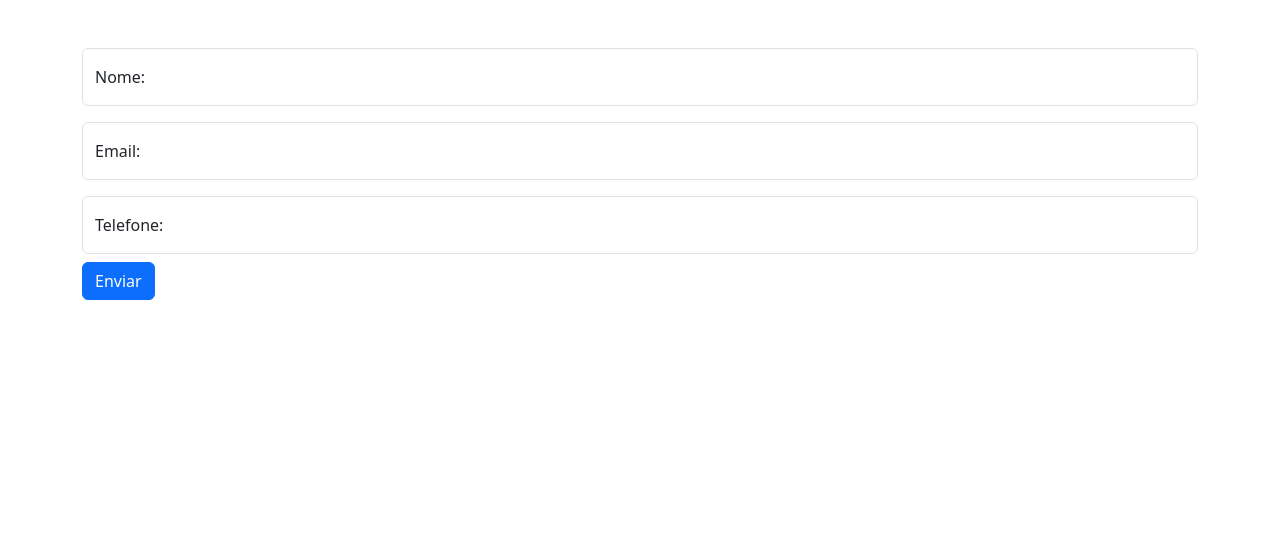
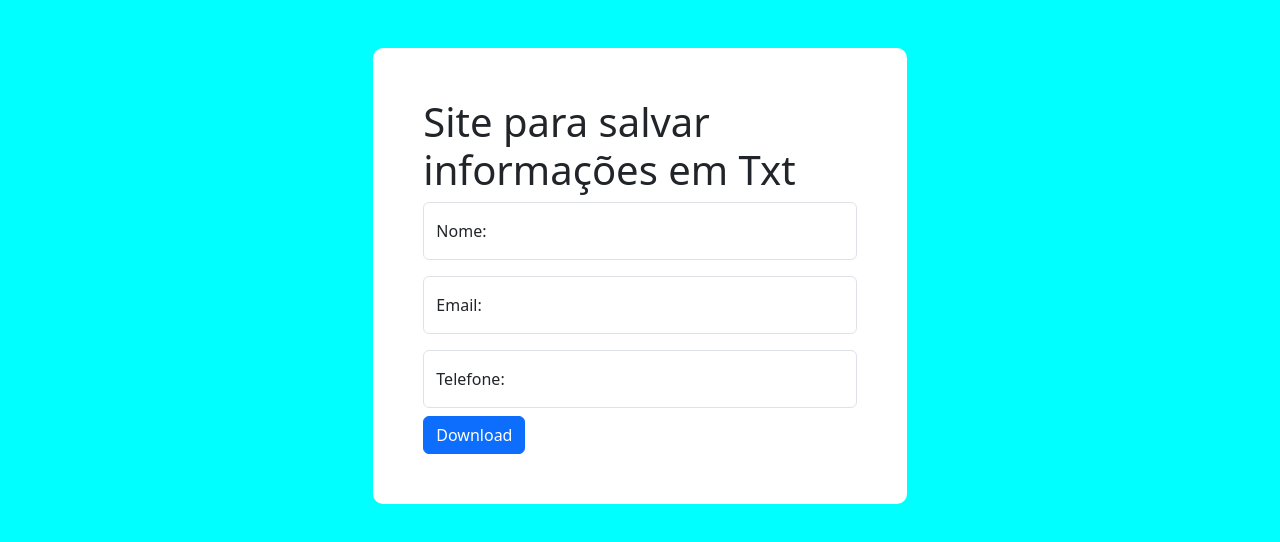
Before and after one commit to Carlos-d4vi/Exerc-cio_bootstrap, a plain HTML site: page index.html in a window 1280 px wide. Drawn offline with nearby package versions, Linux system fonts and the light colour scheme.

Commit message:
alterações de background, Enviar por Download e inclusão de um h1

```diff
--- a/index.html
+++ b/index.html
@@ -11,7 +11,8 @@
     <script src="https://code.jquery.com/jquery-3.7.1.min.js" ></script>
 </head>
 <body>
-    <div class="container mt-5">
+    <div class="container col-5 mt-5">
+        <h1>Site para salvar informações em Txt</h1>
         <form action="submit">
             <div class="form-floating mb-3">
                 <input type="text" class="form-control" id="Nome" placeholder="name">
@@ -25,7 +26,7 @@
                 <input type="tel" class="form-control" id="Telefone" placeholder="Telefone">
                 <label for="floatingInput">Telefone:</label>
             </div>
-            <button class="btn btn-primary">Enviar</button>
+            <button class="btn btn-primary">Download</button>
         </form>
     </div>
 </body>
--- a/style.css
+++ b/style.css
@@ -0,0 +1,9 @@
+body{
+    background-color: aqua;
+}
+
+.container{
+    background-color: white;
+    padding: 50px;
+    border-radius: 10px;
+}
```
